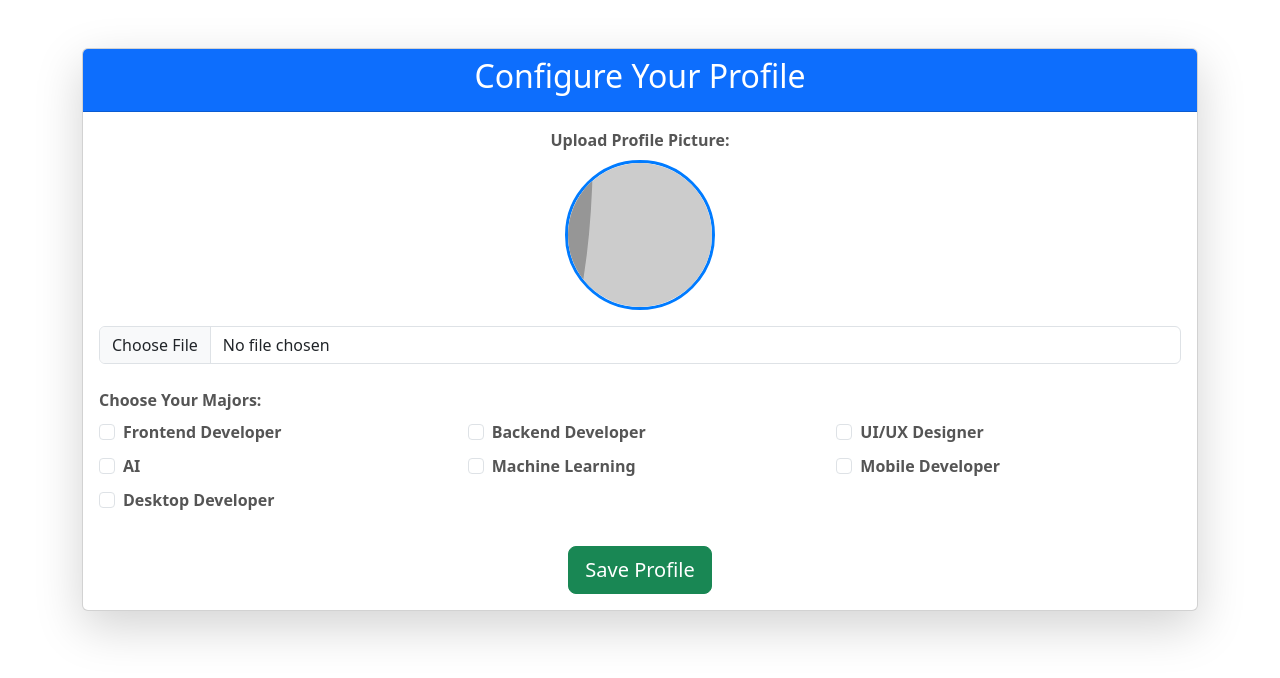
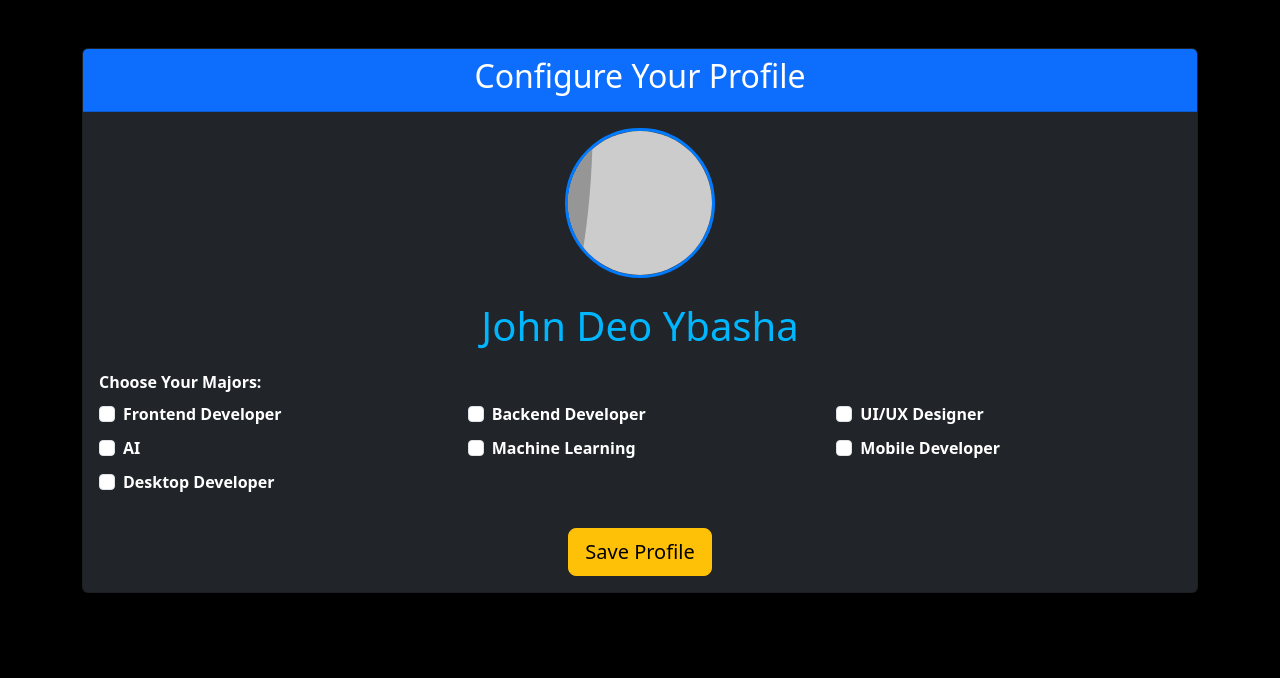
Before and after one commit to hazemelmaghraby/DevSpot, a React (Create React App) app: page /profile-config in a window 1280 px wide. Shown: the top 678 px of the page. Built offline with nearby package versions, Linux system fonts and the light colour scheme.

Commit message:
Profile Config Prova #2

```diff
--- a/src/components/Registeration/register/ProfileConfig/ProfileConfig.css
+++ b/src/components/Registeration/register/ProfileConfig/ProfileConfig.css
@@ -1,8 +1,23 @@
+body {
+    margin: 0;
+    padding: 0;
+}
+
+.profileConfig {
+    height: 100vh;
+    margin: 0;
+    padding: 0;
+    display: flex;
+    flex-direction: column;
+
+    background-color: #000000;
+}
+
 .profile-config {
     max-width: 600px;
     margin: 0 auto;
     padding: 20px;
-    background-color: #f4f4f9;
+    background-color: #000000;
     border-radius: 10px;
     box-shadow: 0 4px 10px rgba(0, 0, 0, 0.1);
     font-family: Arial, sans-serif;
@@ -70,6 +85,10 @@ input[type="checkbox"] {
     color: #666;
 }
 
+.ProfileUsernameConfigPage {
+    color: #00b7ff;
+}
+
 /* Hover Effect for checkboxes */
 .custom-hover .form-check-input:hover {
     transform: scale(1.1);
@@ -79,6 +98,10 @@ input[type="checkbox"] {
 .custom-hover .form-check-input:focus {
     outline: none;
     box-shadow: 0 0 10px rgba(0, 123, 255, 0.7);
+}
+
+.form-check-label {
+    color: #fff;
 }
 
 .custom-hover .form-check-label:hover {
@@ -102,6 +125,7 @@ input[type="checkbox"] {
 }
 
 /* Profile Picture Styling */
+/* Profile Picture Styling */
 .profile-picture-wrapper {
     width: 150px;
     height: 150px;
@@ -117,6 +141,44 @@ input[type="checkbox"] {
     height: 100%;
     object-fit: cover;
 }
+
+/* Overlay for the profile picture */
+.overlay {
+    position: absolute;
+    top: 0;
+    left: 0;
+    width: 100%;
+    height: 100%;
+    background: rgba(0, 0, 0, 0.5);
+    display: flex;
+    justify-content: center;
+    align-items: center;
+    opacity: 0;
+    transition: opacity 0.3s ease;
+    cursor: pointer;
+}
+
+.overlay span {
+    color: white;
+    font-size: 16px;
+    font-weight: bold;
+}
+
+.profile-picture-wrapper:hover .overlay {
+    opacity: 1;
+}
+
+/* Invisible file input inside the overlay */
+.file-input {
+    position: absolute;
+    top: 0;
+    left: 0;
+    width: 100%;
+    height: 100%;
+    opacity: 0;
+    cursor: pointer;
+}
+
 
 /* Default and hover styles for file input */
 #profile-picture {
--- a/src/components/Registeration/register/ProfileConfig/ProfileConfig.jsx
+++ b/src/components/Registeration/register/ProfileConfig/ProfileConfig.jsx
@@ -86,8 +86,9 @@ const ProfileConfig = () => {
     };
 
     return (
-        <div className="container mt-5">
-            <div className="card shadow-lg animate__animated animate__fadeIn">
+        <section className='w-full profileConfig'>
+            <div className="container mt-5 text-white">
+                <div className="card shadow-lg animate__animated animate__fadeIn bg-dark">
                     <div className="card-header text-center bg-primary text-white">
                         <h2 className="animate__animated animate__bounce">Configure Your Profile</h2>
                     </div>
@@ -95,26 +96,29 @@ const ProfileConfig = () => {
                         <form onSubmit={handleSubmit}>
                             {/* Profile Picture Upload */}
                             <div className="form-group mb-4 text-center">
-                            <label htmlFor="profile-picture" className="form-label">Upload Profile Picture:</label>
-                            <div className="profile-picture-wrapper">
+                                <div className="profile-picture-wrapper position-relative">
                                     <img
                                         src={profilePicture ? profilePicture : defaultAvatar}
                                         alt="Profile Preview"
                                         className="profile-picture img-fluid"
                                     />
-                            </div>
+                                    {/* Overlay that appears on hover */}
+                                    <div className="overlay">
+                                        <span>Choose your profile picture</span>
                                         <input
                                             type="file"
-                                id="profile-picture"
                                             accept="image/*"
-                                className="form-control mt-3"
+                                            className="file-input"
                                             onChange={handleProfilePictureChange}
                                         />
                                     </div>
+                                </div>
+                            </div>
 
                             {/* Majors Selection */}
+                            <h1 className='ProfileUsernameConfigPage'>John Deo Ybasha</h1>
                             <div className="form-group mb-4 animate__animated animate__fadeInUp">
-                            <label className="form-label">Choose Your Majors:</label>
+                                <label className="form-label text-white">Choose Your Majors:</label>
                                 <div className="row">
                                     {majorsOptions.map((major, index) => (
                                         <div key={index} className="col-6 col-md-4">
@@ -135,7 +139,7 @@ const ProfileConfig = () => {
                                 </div>
                             </div>
 
-                        {/* Technologies Overview (Appears based on majors selection) */}
+                            {/* Technologies Overview */}
                             {selectedMajors.length > 0 && getTechOptions().length > 0 && (
                                 <div className="form-group mb-4 animate__animated animate__fadeInUp">
                                     <label className="form-label">Technologies Overview:</label>
@@ -162,12 +166,13 @@ const ProfileConfig = () => {
 
                             {/* Submit Button */}
                             <div className="text-center">
-                            <button type="submit" className="btn btn-success btn-lg animate__animated animate__pulse">Save Profile</button>
+                                <button type="submit" className="btn btn-warning btn-lg animate__animated animate__pulse">Save Profile</button>
                             </div>
                         </form>
                     </div>
                 </div>
             </div>
+        </section>
     );
 };
 
```
Lines whose indentation alone changed are shown as unchanged.
